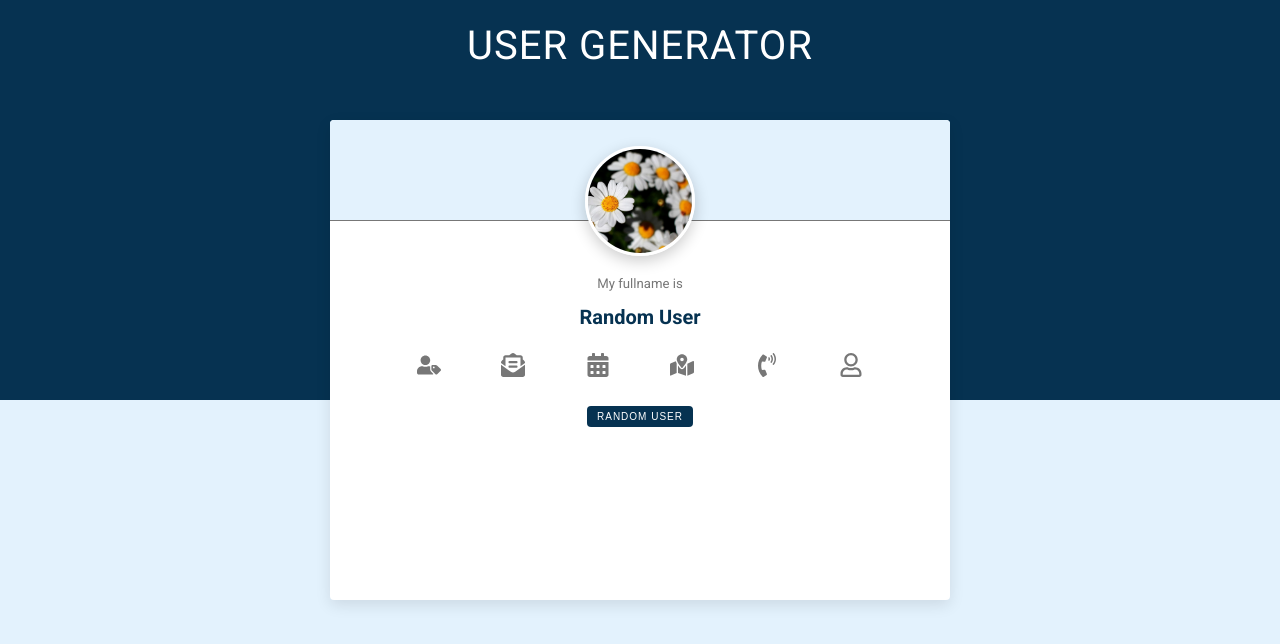
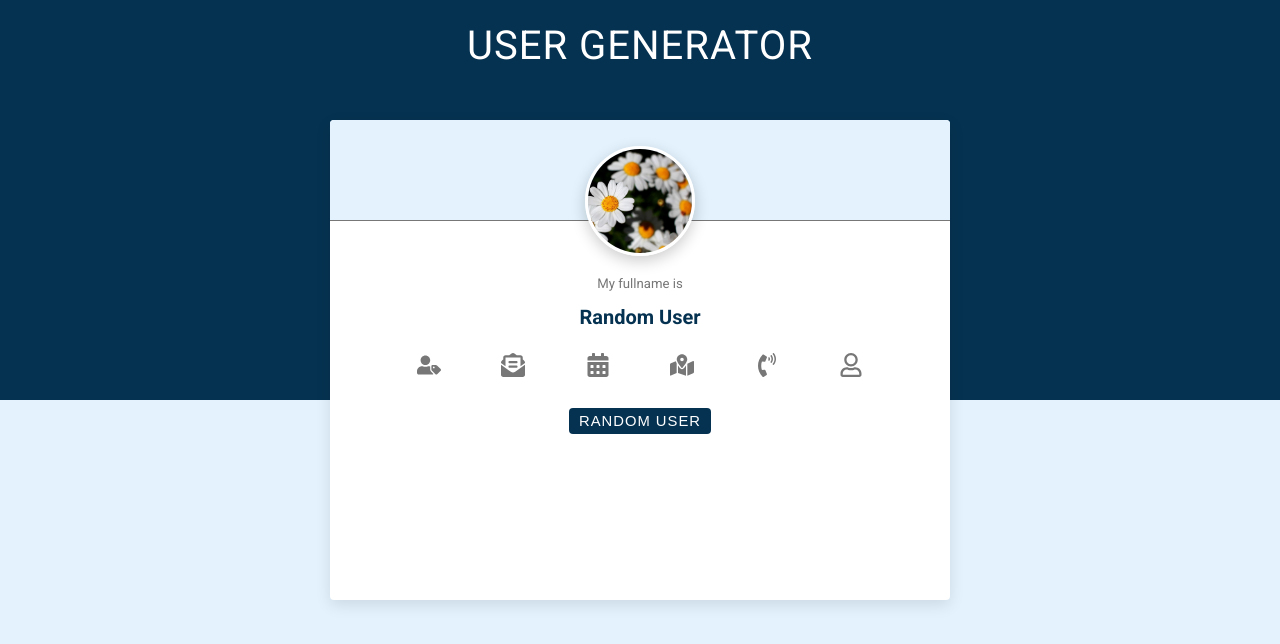
Before and after one commit to hangnguyen81/random-user-generator, a React (Create React App) app: page / in a window 1280 px wide. Shown: the top 644 px of the page. Built offline with nearby package versions, Linux system fonts and the light colour scheme; no server answers.

Commit message:
Update style.css

```diff
--- a/src/style.css
+++ b/src/style.css
@@ -147,7 +147,7 @@ main{
 }
 
 .btn{
-    font-size: .625rem;
+    font-size: .925rem;
     text-transform: uppercase;
     letter-spacing: var(--spacing);
     background: var(--clr-bg-dark);
@@ -156,10 +156,10 @@ main{
     border: 0;
     cursor: pointer;
     border-radius: var(--radius);
+    margin-top: 0.5rem;
 }
 
 .btn:hover,
 .btn:focus{
-    background: var(--clr-bg-light);
-    color: var(--clr-black);
+    text-decoration: underline;
 }
```
